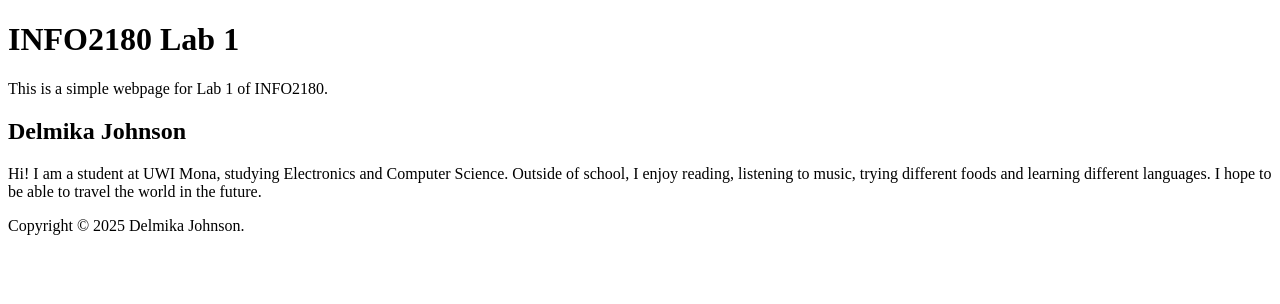
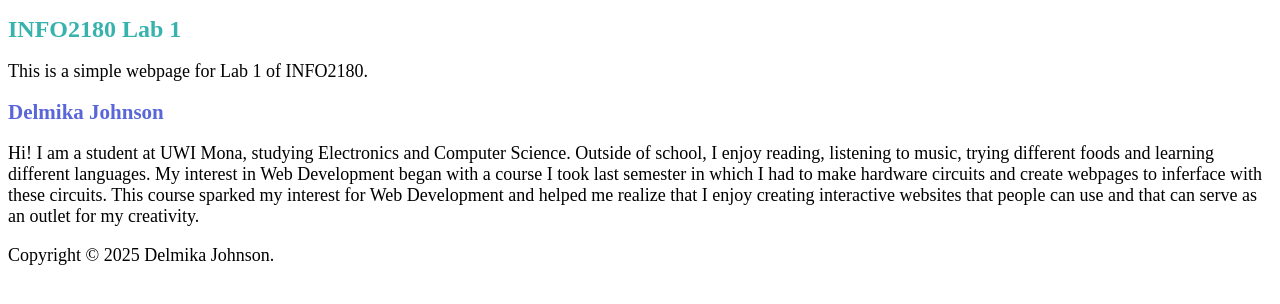
Before and after one commit to ctrl-alt-delli/info2180-lab1, a plain HTML site: page index.html in a window 1280 px wide. Drawn offline with Linux system fonts and the light colour scheme.

Commit message:
Added Stylesheet

```diff
--- a/index.html
+++ b/index.html
@@ -5,6 +5,7 @@
     <meta name="viewport" content="width=device-width, initial-scale=1.0">
     <meta http-equiv="X-UA-Compatible" content="ie=edge">
     <title>INFO2180 Lab 1</title>
+<link rel="stylesheet" href="styles.css">
 </head>
 <body>
     <header>
@@ -15,8 +16,11 @@
         <h2>Delmika Johnson</h2>
         <p>Hi! I am a student at UWI Mona, studying Electronics and Computer Science.
 	Outside of school, I enjoy reading, listening to music, trying different foods
-	and learning different languages. I hope to be able to travel the world in the
-	future.</p>
+	and learning different languages. My interest in Web Development began with a
+	course I took last semester in which I had to make hardware circuits and create
+	 webpages to inferface with these circuits. This course sparked my interest for
+	Web Development and helped me realize that I enjoy creating interactive websites
+	that people can use and that can serve as an outlet for my creativity.</p>
     </main>
     <footer>
         <p>Copyright &copy; 2025 Delmika Johnson.</p>
--- /dev/null
+++ b/styles.css
@@ -0,0 +1,13 @@
+h1 {
+    font-size: 24px;
+    color: #38B2AC;
+}
+
+h2 {
+    font-size: 21px;
+    color: #5A67D8;
+}
+
+p {
+    font-size: 18px;
+}
```
